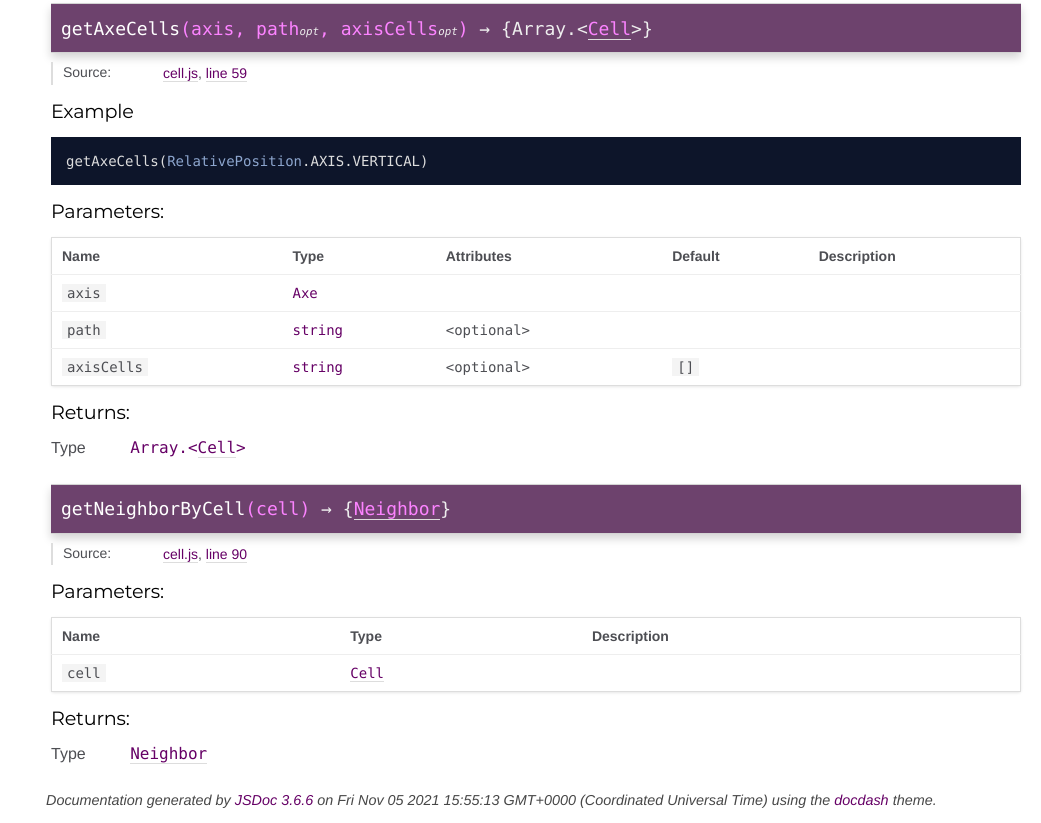
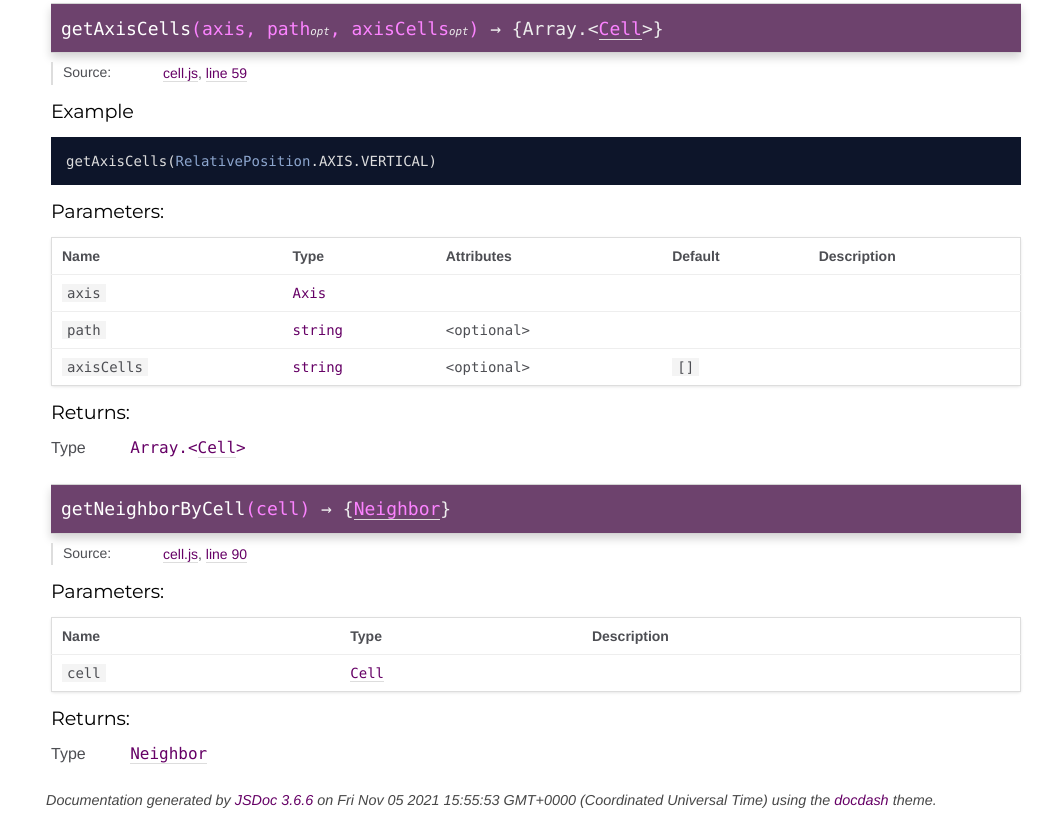
Before and after one commit to thoughtsunificator/grid, a plain HTML site: page Cell.html in a window 1280 px wide. Shown: the part 1831-2654 px from the top of the page, without its empty margins (239-1280 px from the left). Drawn offline with Linux system fonts and the light colour scheme.

Commit message:
Update gh-pages to output generated at 4275d77

```diff
--- a/Cell.html
+++ b/Cell.html
@@ -29,7 +29,7 @@
 
     <input type="text" id="nav-search" placeholder="Search" />
 
-    <h2><a href="index.html">Home</a></h2><h3>Classes</h3><ul><li><a href="Cell.html">Cell</a><ul class='methods'><li data-type='method'><a href="Cell.html#getRelativePosition">getRelativePosition</a></li><li data-type='method'><a href="Cell.html#getAxeCells">getAxeCells</a></li><li data-type='method'><a href="Cell.html#getNeighborByCell">getNeighborByCell</a></li></ul></li><li><a href="Grid.html">Grid</a><ul class='methods'><li data-type='method'><a href="Grid.html#addCell">addCell</a></li><li data-type='method'><a href="Grid.html#build">build</a></li><li data-type='method'><a href="Grid.html#getCell">getCell</a></li></ul></li><li><a href="Neighbor.html">Neighbor</a></li><li><a href="RelativePosition.html">RelativePosition</a></li><li><a href="Row.html">Row</a></li></ul>
+    <h2><a href="index.html">Home</a></h2><h3>Classes</h3><ul><li><a href="Cell.html">Cell</a><ul class='methods'><li data-type='method'><a href="Cell.html#getRelativePosition">getRelativePosition</a></li><li data-type='method'><a href="Cell.html#getAxisCells">getAxisCells</a></li><li data-type='method'><a href="Cell.html#getNeighborByCell">getNeighborByCell</a></li></ul></li><li><a href="Grid.html">Grid</a><ul class='methods'><li data-type='method'><a href="Grid.html#addCell">addCell</a></li><li data-type='method'><a href="Grid.html#build">build</a></li><li data-type='method'><a href="Grid.html#getCell">getCell</a></li></ul></li><li><a href="Neighbor.html">Neighbor</a></li><li><a href="RelativePosition.html">RelativePosition</a></li><li><a href="Row.html">Row</a></li></ul>
 </nav>
 
 <div id="main">
@@ -736,7 +736,7 @@
 
 
 
-    <h4 class="name" id="getAxeCells"><span class="type-signature"></span>getAxeCells<span class="signature">(axis, path<span class="signature-attributes">opt</span>, axisCells<span class="signature-attributes">opt</span>)</span><span class="type-signature"> &rarr; {Array.&lt;<a href="Cell.html">Cell</a>>}</span></h4>
+    <h4 class="name" id="getAxisCells"><span class="type-signature"></span>getAxisCells<span class="signature">(axis, path<span class="signature-attributes">opt</span>, axisCells<span class="signature-attributes">opt</span>)</span><span class="type-signature"> &rarr; {Array.&lt;<a href="Cell.html">Cell</a>>}</span></h4>
 
 
 
@@ -797,7 +797,7 @@
 
     <h5>Example</h5>
 
-    <pre class="prettyprint"><code>getAxeCells(RelativePosition.AXIS.VERTICAL)</code></pre>
+    <pre class="prettyprint"><code>getAxisCells(RelativePosition.AXIS.VERTICAL)</code></pre>
 
 
 
@@ -837,7 +837,7 @@
             <td class="type">
 
 
-<span class="param-type">Axe</span>
+<span class="param-type">Axis</span>
 
 
 
@@ -1148,7 +1148,7 @@
 <br class="clear">
 
 <footer>
-    Documentation generated by <a href="https://github.com/jsdoc3/jsdoc">JSDoc 3.6.6</a> on Fri Nov 05 2021 15:55:13 GMT+0000 (Coordinated Universal Time) using the <a href="https://github.com/clenemt/docdash">docdash</a> theme.
+    Documentation generated by <a href="https://github.com/jsdoc3/jsdoc">JSDoc 3.6.6</a> on Fri Nov 05 2021 15:55:53 GMT+0000 (Coordinated Universal Time) using the <a href="https://github.com/clenemt/docdash">docdash</a> theme.
 </footer>
 
 <script>prettyPrint();</script>
```
Also changed, not shown: Grid.html (+2 -2 lines), Neighbor.html (+2 -2 lines), RelativePosition.html (+6 -6 lines), Row.html (+2 -2 lines), cell.js.html (+6 -6 lines), grid.js.html (+2 -2 lines), index.html (+2 -2 lines), neighbor.js.html (+2 -2 lines), relative-position.js.html (+5 -5 lines), row.js.html (+2 -2 lines).
